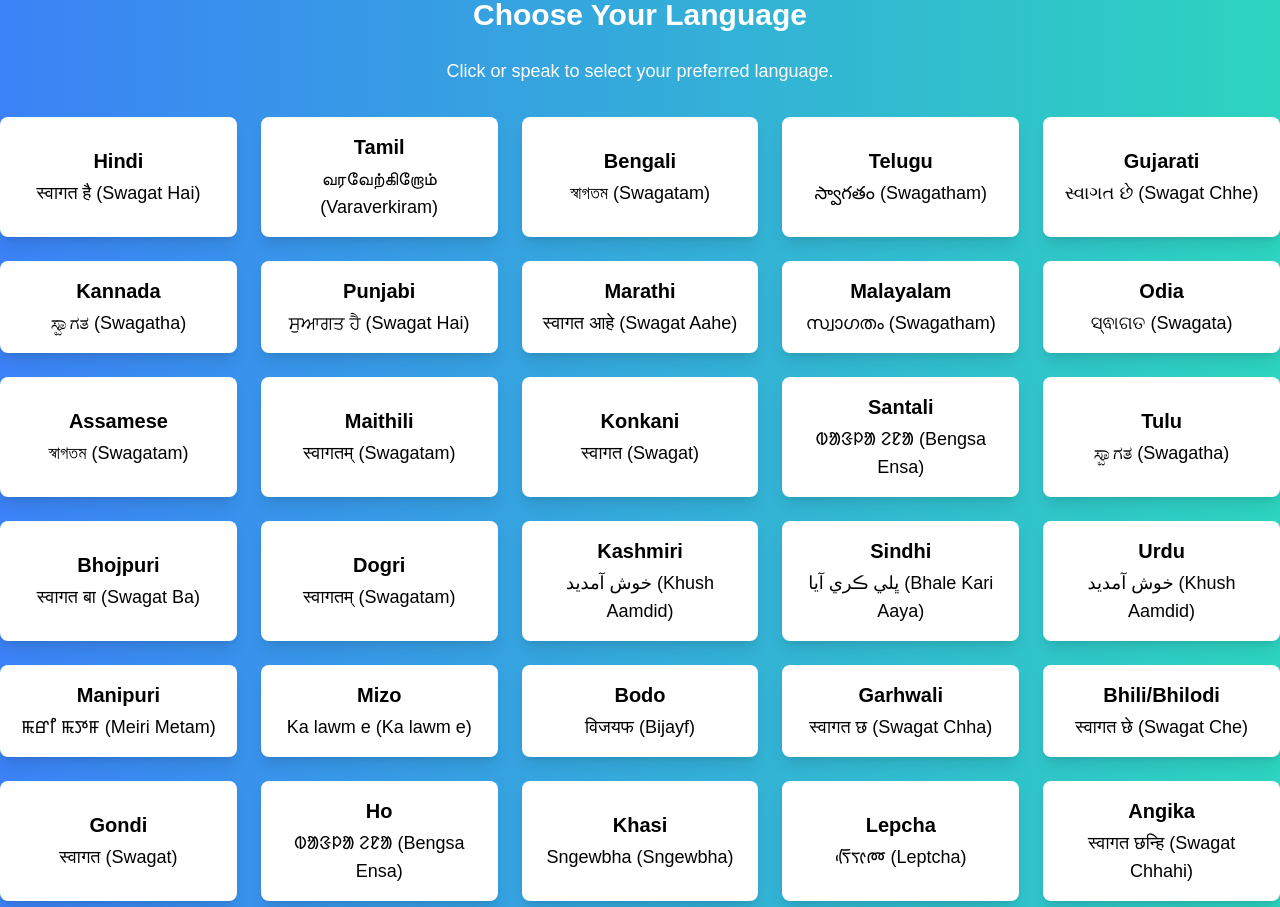
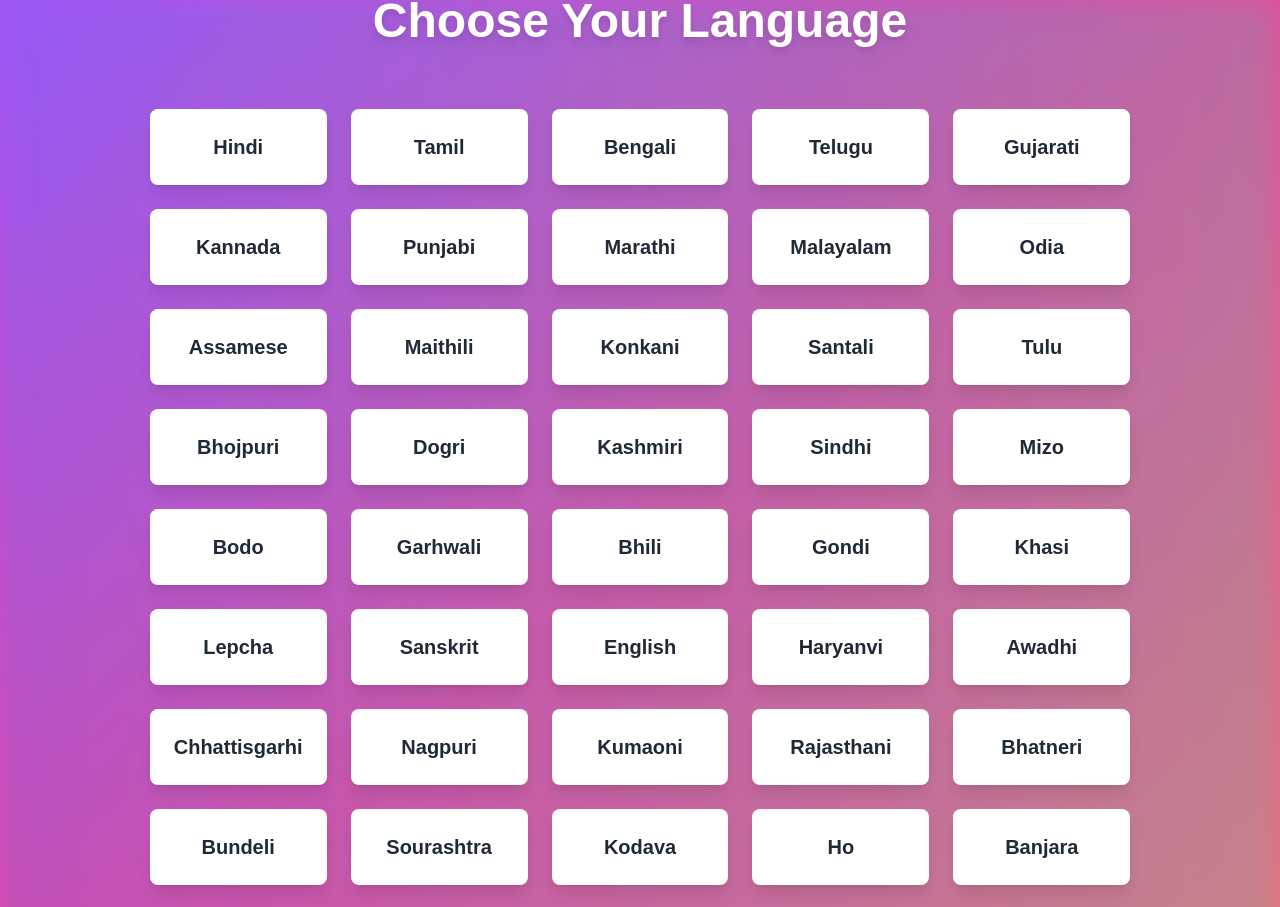
Before and after one commit to JainSneha6/Unnati, a React (Create React App) app in the folder frontend/: page / in a window 1280 px wide. Shown: the part 3-910 px from the top of the page. Built offline with nearby package versions, Linux system fonts and the light colour scheme.

Commit message:
Disco added

```diff
--- a/frontend/src/pages/LanguageSelection.js
+++ b/frontend/src/pages/LanguageSelection.js
@@ -1,116 +1,100 @@
-import React, { useEffect, useState } from 'react';
+import React, { useState } from "react";
 
 const LanguageSelection = () => {
-    const [voices, setVoices] = useState([]);
-    const [selectedVoice, setSelectedVoice] = useState(null);
+    const [selectedLanguage, setSelectedLanguage] = useState(null);
 
     const languages = [
-        { name: 'Hindi', phrase: 'स्वागत है', englishPhrase: 'Swagat Hai' },
-        { name: 'Tamil', phrase: 'வரவேற்கிறோம்', englishPhrase: 'Varaverkiram' },
-        { name: 'Bengali', phrase: 'স্বাগতম', englishPhrase: 'Swagatam' },
-        { name: 'Telugu', phrase: 'స్వాగతం', englishPhrase: 'Swagatham' },
-        { name: 'Gujarati', phrase: 'સ્વાગત છે', englishPhrase: 'Swagat Chhe' },
-        { name: 'Kannada', phrase: 'ಸ್ವಾಗತ', englishPhrase: 'Swagatha' },
-        { name: 'Punjabi', phrase: 'ਸੁਆਗਤ ਹੈ', englishPhrase: 'Swagat Hai' },
-        { name: 'Marathi', phrase: 'स्वागत आहे', englishPhrase: 'Swagat Aahe' },
-        { name: 'Malayalam', phrase: 'സ്വാഗതം', englishPhrase: 'Swagatham' },
-        { name: 'Odia', phrase: 'ସ୍ଵାଗତ', englishPhrase: 'Swagata' },
-        { name: 'Assamese', phrase: 'স্বাগতম', englishPhrase: 'Swagatam' },
-        { name: 'Maithili', phrase: 'स्वागतम्', englishPhrase: 'Swagatam' },
-        { name: 'Konkani', phrase: 'स्वागत', englishPhrase: 'Swagat' },
-        { name: 'Santali', phrase: 'ᱵᱟᱝᱞᱟ ᱮᱱᱟ', englishPhrase: 'Bengsa Ensa' },
-        { name: 'Tulu', phrase: 'ಸ್ವಾಗತ', englishPhrase: 'Swagatha' },
-        { name: 'Bhojpuri', phrase: 'स्वागत बा', englishPhrase: 'Swagat Ba' },
-        { name: 'Dogri', phrase: 'स्वागतम्', englishPhrase: 'Swagatam' },
-        { name: 'Kashmiri', phrase: 'خوش آمدید', englishPhrase: 'Khush Aamdid' },
-        { name: 'Sindhi', phrase: 'ڀلي ڪري آيا', englishPhrase: 'Bhale Kari Aaya' },
-        { name: 'Urdu', phrase: 'خوش آمدید', englishPhrase: 'Khush Aamdid' },
-        { name: 'Manipuri', phrase: 'ꯃꯔꯤ ꯃꯇꯝ', englishPhrase: 'Meiri Metam' },
-        { name: 'Mizo', phrase: 'Ka lawm e', englishPhrase: 'Ka lawm e' },
-        { name: 'Bodo', phrase: 'विजयफ', englishPhrase: 'Bijayf' },
-        { name: 'Garhwali', phrase: 'स्वागत छ', englishPhrase: 'Swagat Chha' },
-        { name: 'Bhili/Bhilodi', phrase: 'स्वागत छे', englishPhrase: 'Swagat Che' },
-        { name: 'Gondi', phrase: 'स्वागत', englishPhrase: 'Swagat' },
-        { name: 'Ho', phrase: 'ᱵᱟᱝᱞᱟ ᱮᱱᱟ', englishPhrase: 'Bengsa Ensa' },
-        { name: 'Khasi', phrase: 'Sngewbha', englishPhrase: 'Sngewbha' },
-        { name: 'Lepcha', phrase: 'ᰛᰩᰵᰛᰦᰢ', englishPhrase: 'Leptcha' },
-        { name: 'Angika', phrase: 'स्वागत छन्हि', englishPhrase: 'Swagat Chhahi' },
-        { name: 'Kumaoni', phrase: 'स्वागत छु', englishPhrase: 'Swagat Chu' },
-        { name: 'Nagpuri', phrase: 'स्वागत अछी', englishPhrase: 'Swagat Achi' },
-        { name: 'Sanskrit', phrase: 'स्वागतम्', englishPhrase: 'Swagatam' },
-        { name: 'English', phrase: 'Welcome', englishPhrase: 'Welcome' },
-        { name: 'Chhattisgarhi', phrase: 'स्वागत हे', englishPhrase: 'Swagat He' },
-        { name: 'Rajasthani', phrase: 'स्वागत है', englishPhrase: 'Swagat Hai' },
-        { name: 'Sylheti', phrase: 'স্বাগতম', englishPhrase: 'Swagatam' },
-        { name: 'Haryanvi', phrase: 'स्वागत है', englishPhrase: 'Swagat Hai' },
-        { name: 'Tamang', phrase: 'བཀའ་བཏང་འཇོ', englishPhrase: 'Bak Tang Jo' },
-        { name: 'Marwari', phrase: 'स्वागत छ', englishPhrase: 'Swagat Chha' },
-        { name: 'Awadhi', phrase: 'स्वागत बा', englishPhrase: 'Swagat Ba' },
-        { name: 'Karakana', phrase: 'ᬳᬸᬗᬸᬦᬸ', englishPhrase: 'Karaka' },
-        { name: 'Madhya Pradesh Hindi', phrase: 'स्वागत है', englishPhrase: 'Swagat Hai' },
-        { name: 'Pahari', phrase: 'स्वागत है', englishPhrase: 'Swagat Hai' },
-        { name: 'Sourashtra', phrase: 'வரவேற்கிறோம்', englishPhrase: 'Varaverkiram' },
-        { name: 'Bengali (Chittagonian)', phrase: 'স্বাগতম', englishPhrase: 'Swagatam' },
-        { name: 'Meitei', phrase: 'ꯃꯔꯤ ꯃꯇꯝ', englishPhrase: 'Meiri Metam' },
-        { name: 'Kashmiri Pandit', phrase: 'خوش آمدید', englishPhrase: 'Khush Aamdid' },
-        { name: 'Urdu (Deccan)', phrase: 'خوش آمدید', englishPhrase: 'Khush Aamdid' },
-        { name: 'Telugu (Rayalaseema)', phrase: 'స్వాగతం', englishPhrase: 'Swagatham' },
-        { name: 'Manipuri (Meitei)', phrase: 'ꯃꯔꯤ ꯃꯇꯝ', englishPhrase: 'Meiri Metam' },
+        { name: "Hindi", phrase: "स्वागत है। कृपया अपने बारे में बताएं।" },
+        { name: "Tamil", phrase: "வரவேற்கிறோம். உங்கள் பற்றி சொல்லுங்கள்." },
+        { name: "Bengali", phrase: "স্বাগতম। দয়া করে নিজের সম্পর্কে বলুন।" },
+        { name: "Telugu", phrase: "స్వాగతం. దయచేసి మీ గురించి చెప్పండి." },
+        { name: "Gujarati", phrase: "સ્વાગત છે. કૃપા કરીને તમારા વિશે કહો." },
+        { name: "Kannada", phrase: "ಸ್ವಾಗತ. ದಯವಿಟ್ಟು ನಿಮ್ಮ ಬಗ್ಗೆ ಹೇಳಿ." },
+        { name: "Punjabi", phrase: "ਸੁਆਗਤ ਹੈ। ਕਿਰਪਾ ਕਰਕੇ ਆਪਣੇ ਬਾਰੇ ਦੱਸੋ।" },
+        { name: "Marathi", phrase: "स्वागत आहे. कृपया तुमच्याबद्दल सांगा." },
+        { name: "Malayalam", phrase: "സ്വാഗതം. ദയവായി നിങ്ങളുടെ കാര്യം പറയുക." },
+        { name: "Odia", phrase: "ସ୍ଵାଗତ। ଦୟାକରି ଆପଣଙ୍କ ବିଷୟରେ କହନ୍ତୁ।" },
+        { name: "Assamese", phrase: "স্বাগতম। অনুগ্ৰহ কৰি আপোনাৰ বিষয়ে ক'ব।" },
+        { name: "Maithili", phrase: "स्वागतम्। कृपया अपने बारे में बताऊ।" },
+        { name: "Konkani", phrase: "स्वागत। कृपया तुजेबद्दल सांग." },
+        { name: "Santali", phrase: "ᱵᱟᱝᱞᱟ ᱮᱱᱟ। ᱵᱟᱢᱟᱜ ᱠᱷᱚᱸᱛᱷᱟᱹ ᱢᱩᱱᱜ ᱱᱟᱲᱟᱞᱮᱱ।" },
+        { name: "Tulu", phrase: "ಸ್ವಾಗತ. ದಯವಿಟ್ಟು ನಿನ್ನ ಬಗ್ಗೆ ಹೇಳು." },
+        { name: "Bhojpuri", phrase: "स्वागत बा। कृपया अपने बारे में बताईं।" },
+        { name: "Dogri", phrase: "स्वागतम्। कृपया अपने बारे में बताइए।" },
+        { name: "Kashmiri", phrase: "خوش آمدید۔ براہ کرم اپنے بارے میں بتائیں۔" },
+        { name: "Sindhi", phrase: "ڀلي ڪري آيا. مهرباني ڪري پاڻ بابت ٻڌايو." },
+        { name: "Mizo", phrase: "Ka lawm e. I lawmthu sawi rawh." },
+        { name: "Bodo", phrase: "विजयफ। गwjwng नि बfwrwwn बwi." },
+        { name: "Garhwali", phrase: "स्वागत छ। कृपया अपने बारे में बताओ।" },
+        { name: "Bhili", phrase: "स्वागत छे। कृपया अपने बारे में बताओ।" },
+        { name: "Gondi", phrase: "स्वागत। कृपया अपने बारे में बताएं।" },
+        { name: "Khasi", phrase: "Sngewbha. Melei ia thuh pat ia lade." },
+        { name: "Lepcha", phrase: "ᰛᰩᰵᰛᰦᰢ। ᰛᰶᰱᰵᰛ ᰪ᰷ᰬ᰷ᰢᰧ ᰵ᰷ᰵ᰷ᰪᰵᰴ᰷ᰬᰲᰧ।" },
+        { name: "Sanskrit", phrase: "स्वागतम्। कृपया आत्मनः विषयं वदतु।" },
+        { name: "English", phrase: "Welcome! Please tell us about yourself." },
+        { name: "Haryanvi", phrase: "स्वागत स। अपने बारे में बताओ।" },
+        { name: "Awadhi", phrase: "स्वागत बा। अपने बारे में बताइए।" },
+        { name: "Chhattisgarhi", phrase: "स्वागत हे। कृपया अपन बारे में बताव।" },
+        { name: "Nagpuri", phrase: "स्वागत अछी। कृपया अपने बारे में बताइए।" },
+        { name: "Kumaoni", phrase: "स्वागत छु। अपने बारे में बताओ।" },
+        { name: "Rajasthani", phrase: "स्वागत है। कृपया अपने बारे में बताइए।" },
+        { name: "Bhatneri", phrase: "स्वागत। अपने बारे में बताओ।" },
+        { name: "Bundeli", phrase: "स्वागत। कृपया अपने बारे में बताइए।" },
+        { name: "Sourashtra", phrase: "வரவேற்கிறோம். உங்கள் பற்றி சொல்லுங்கள்." },
+        { name: "Kodava", phrase: "ಸ್ವಾಗತ. ದಯವಿಟ್ಟು ನಿಮ್ಮ ಬಗ್ಗೆ ಹೇಳಿ." },
+        { name: "Ho", phrase: "ᱵᱟᱝᱞᱟ ᱮᱱᱟ। ᱟᱞᱮᱱ ᱠᱷᱚᱸᱛᱟᱞᱟ।" },
+        { name: "Banjara", phrase: "स्वागत। अपने बारे में बताइए।" },
+        { name: "Kurukh", phrase: "सुआगत। अपने बारे में बताइए।" },
+        { name: "Kharia", phrase: "सुआगत। अपने बारे में बताइए।" },
+        { name: "Mundari", phrase: "ᱟᱵᱮᱞᱜ। ᱢᱩᱱᱜ ᱢᱮᱨᱟᱹᱜ ᱨᱤ।" },
+        { name: "Marwari", phrase: "स्वागत है। कृपया अपने बारे में बताइए।" },
+        { name: "Pahari", phrase: "स्वागत छ। कृपया अपने बारे में बताओ।" },
+        { name: "Tirhuti", phrase: "स्वागतम्। कृपया अपने बारे में बताऊ।" },
+        { name: "Sambalpuri", phrase: "ସ୍ଵାଗତ। ଦୟାକରି ଆପଣଙ୍କ ବିଷୟରେ କହନ୍ତୁ।" }
     ];
 
-    // Fetch and load voices on component mount
-    useEffect(() => {
-        const loadVoices = () => {
-            const availableVoices = speechSynthesis.getVoices();
-            setVoices(availableVoices);
-        };
 
-        loadVoices();
-
-        // Listen for voices to be loaded
-        if (speechSynthesis.onvoiceschanged !== undefined) {
-            speechSynthesis.onvoiceschanged = loadVoices;
-        }
-    }, []);
-
-    const handleLanguageClick = (englishPhrase, phrase) => {
-        if (voices.length === 0) {
-            alert("No voices available yet. Please wait.");
-            return;
-        }
-
-        // Find a suitable voice (preferably in English for transliteration)
-        const voice = voices.find(v => v.lang.includes('en')) || voices[0]; // Default to English or fallback to first voice
-        const utteranceEnglish = new SpeechSynthesisUtterance(englishPhrase);
-        utteranceEnglish.voice = voice;
-
-        // Speak the English phrase first
-        speechSynthesis.speak(utteranceEnglish);
-
-        // Then speak the native language phrase
-        const utteranceNative = new SpeechSynthesisUtterance(phrase);
-        utteranceNative.voice = voice;
-        speechSynthesis.speak(utteranceNative);
+    const handleLanguageClick = (language) => {
+        setSelectedLanguage(language);
     };
 
     return (
-        <div className="min-h-screen flex flex-col items-center justify-center bg-gradient-to-r from-blue-500 to-teal-400">
-            <h1 className="text-white text-3xl font-bold mb-6">Choose Your Language</h1>
-            <p className="text-white text-lg mb-8">
-                Click or speak to select your preferred language.
-            </p>
-            <div className="grid grid-cols-2 sm:grid-cols-3 lg:grid-cols-5 gap-6">
-                {languages.map((lang, index) => (
+        <div className="min-h-screen flex flex-col items-center justify-center bg-gradient-to-br from-purple-500 via-pink-500 to-red-400 relative overflow-hidden">
+            {/* Decorative Background */}
+            <div className="absolute top-0 left-0 w-full h-full bg-gradient-to-r from-indigo-500 to-teal-400 opacity-20 animate-pulse blur-lg"></div>
+
+            {/* Header Section */}
+            <h1 className="text-white text-4xl md:text-5xl font-extrabold mb-10 drop-shadow-lg text-center">
+                Choose Your Language
+            </h1>
+
+            {/* Language Selection */}
+            {selectedLanguage ? (
+                <div className="text-center bg-white p-10 rounded-lg shadow-xl transform transition duration-500 hover:scale-105">
+                    <h2 className="text-3xl font-bold text-gray-800 mb-6">
+                        {selectedLanguage.name}
+                    </h2>
+                    <p className="text-lg text-gray-600">{selectedLanguage.phrase}</p>
                     <button
-                        key={index}
-                        className="bg-white p-4 rounded-lg shadow-lg text-center hover:bg-teal-100 transition duration-300"
-                        onClick={() => handleLanguageClick(lang.englishPhrase, lang.phrase)}
+                        className="mt-8 bg-teal-500 text-white px-6 py-3 rounded-full shadow-lg hover:bg-teal-600 transition"
+                        onClick={() => setSelectedLanguage(null)}
                     >
-                        <p className="text-xl font-semibold">{lang.name}</p>
-                        <p className="text-lg mt-1">{lang.phrase} ({lang.englishPhrase})</p>
+                        Back to Language Selection
                     </button>
-                ))}
-            </div>
+                </div>
+            ) : (
+                <div className="grid grid-cols-2 sm:grid-cols-3 lg:grid-cols-5 gap-6 p-6 bg-opacity-75 rounded-lg">
+                    {languages.map((lang, index) => (
+                        <button
+                            key={index}
+                            className="bg-white p-6 rounded-lg shadow-lg hover:bg-indigo-100 transform hover:scale-105 transition duration-300"
+                            onClick={() => handleLanguageClick(lang)}
+                        >
+                            <p className="text-xl font-bold text-gray-800">{lang.name}</p>
+                        </button>
+                    ))}
+                </div>
+            )}
         </div>
     );
 };
```
